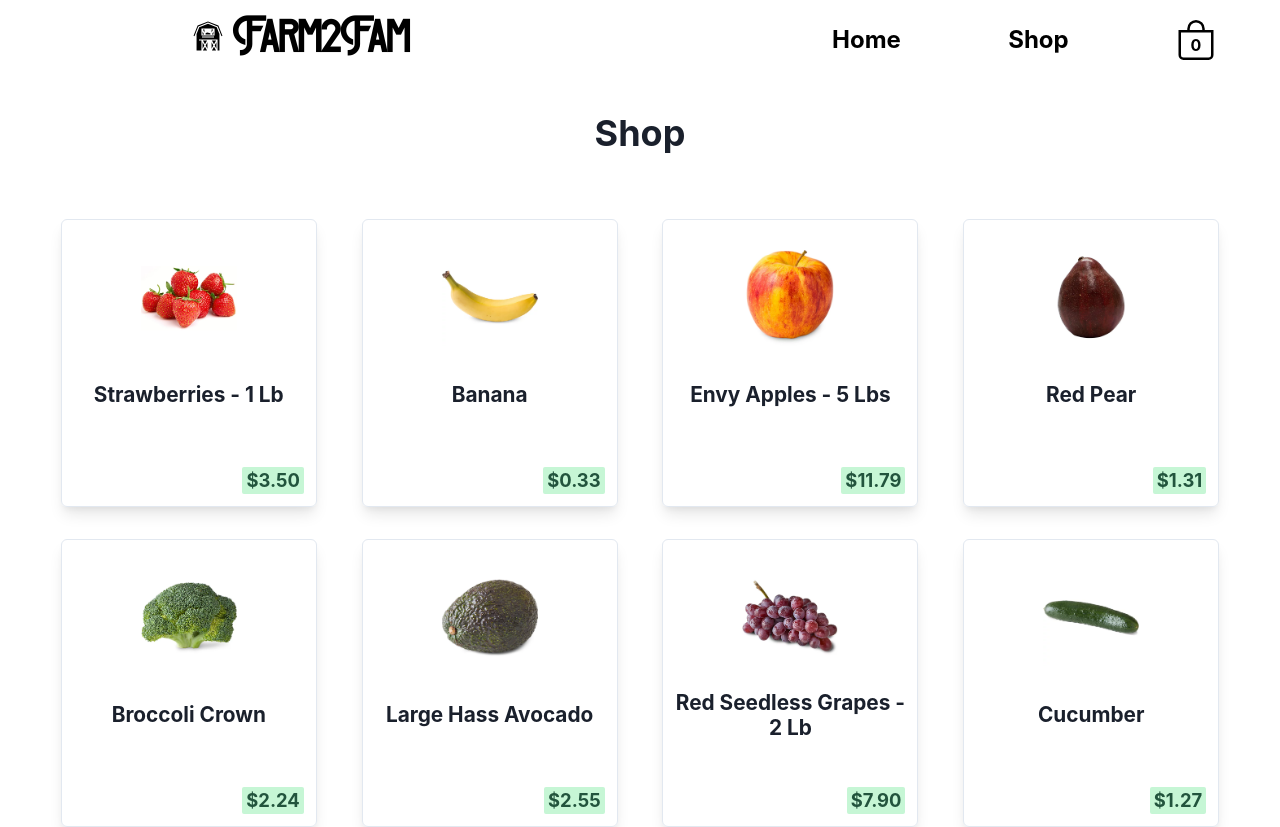
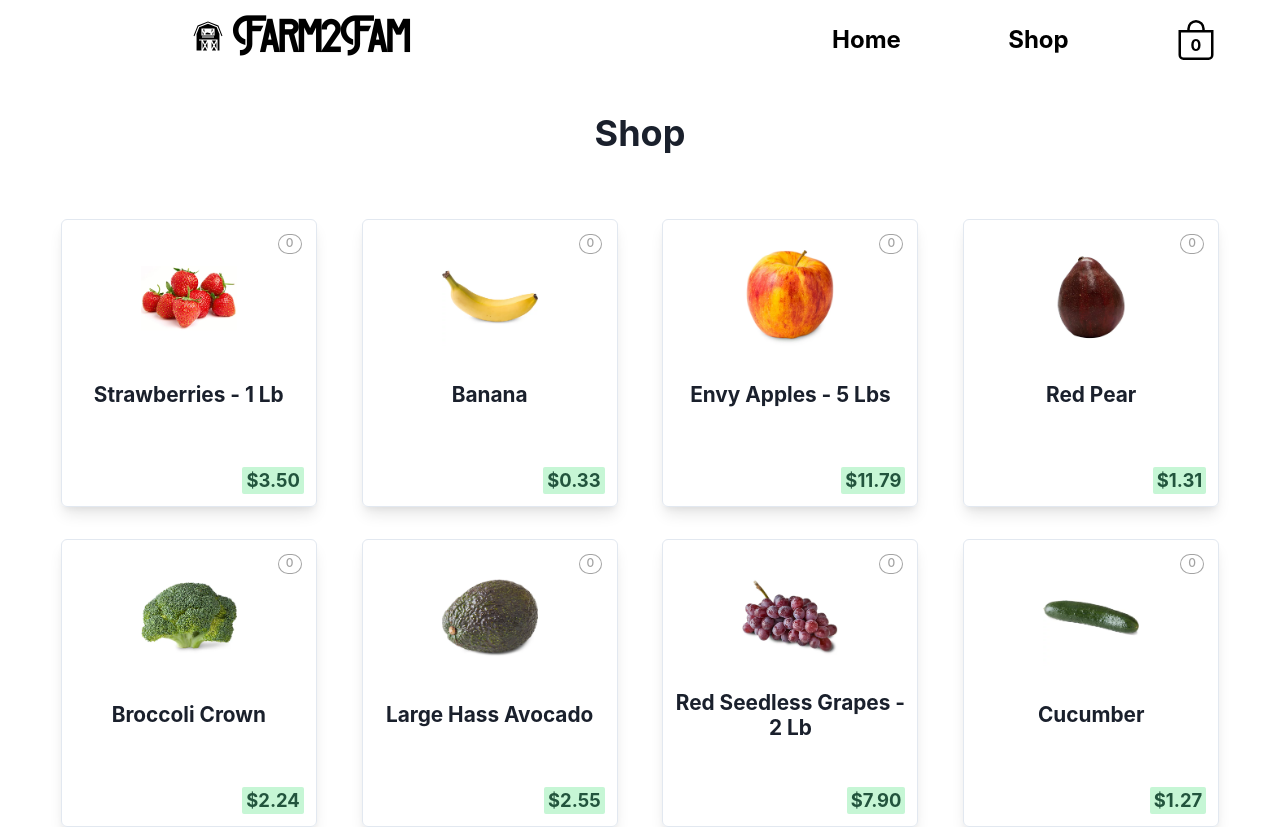
Before and after one commit to curtag/react-shop, a React (Create React App) app: page /shop in a window 1280 px wide. Shown: the top 827 px of the page. Built offline with nearby package versions, Linux system fonts and the light colour scheme.

Commit message:
add item count indicators in shop. add toasts for adding and removing item from cart

```diff
--- a/src/App.js
+++ b/src/App.js
@@ -9,6 +9,7 @@ import Detail from './pages/Detail';
 import shopItems from './data/shopItems';
 import { Box } from '@chakra-ui/layout';
 import "./data/fonts/fonts.css"
+import { useToast } from '@chakra-ui/toast';
 function itemCountReducer(count, action){
   switch(action.type){
     case 'update':
--- a/src/components/cart/Item.js
+++ b/src/components/cart/Item.js
@@ -10,6 +10,7 @@ import { Link } from "react-router-dom";
 import { CartDispatch } from "../../App";
 import { CartState } from "../../App";
 import shopItems from '../../data/shopItems';
+import { useToast } from "@chakra-ui/toast";
 
 
 const Item = ({id}) => {
@@ -19,6 +20,7 @@ const Item = ({id}) => {
   const {name, image, price} = shopItem[0];
   const itemQty = useMemo(() => cartState.filter((item) => parseInt(item.id) === parseInt(id))[0]?.qty || 0, [cartState, id])
   const [qty, setQty] = useState(itemQty);
+  const toast = useToast();
 
 
   const handleIncrement = () => {
@@ -73,6 +75,12 @@ const Item = ({id}) => {
 
   const handleRemove = () => {
     dispatchCart({type: "delete", payload:{id:id}})
+    toast({
+      title: `${name} removed from bag.`,
+      status: "warning",
+      duration: "3000",
+      isClosable: "true"
+    })
   };
   return (
     <Grid templateRows="repeat(3, 1fr)" templateColumns="repeat(10, 1fr)" borderBottom="1px" py="1rem">
--- a/src/components/shop/Item.js
+++ b/src/components/shop/Item.js
@@ -1,7 +1,13 @@
-import {Badge, Grid, GridItem, Heading, Image} from "@chakra-ui/react";
+import {Badge, Grid, GridItem, Heading, Image, Tag, TagLabel} from "@chakra-ui/react";
+import { useCallback, useContext } from "react";
 import { Link } from "react-router-dom";
+import {CartState} from "../../App";
 
 const Item = ({id, name, image, price}) => {
+  const cartState = useContext(CartState);
+  const getItemQty = useCallback(() => {
+    return (cartState.filter((item) => parseInt(item.id) === parseInt(id))[0])?.qty || 0
+  }, [cartState, id])
   return (
     <Link to={`shop/${id}`}>
       <Grid
@@ -46,6 +52,24 @@ const Item = ({id, name, image, price}) => {
         }}
       >
         <GridItem rowSpan={2} alignSelf="center">
+          <Tag
+            position="absolute"
+            borderRadius="full"
+            variant="outline"
+            colorScheme={getItemQty() ? "green" : "blackAlpha"}
+            size="sm"
+            ml={{
+              base: "5.5rem",
+              md: "8rem",
+              xl: "12.75rem"
+            }}
+            mt={{
+              xl: "1rem"
+            }}
+          >
+            <TagLabel>{getItemQty()}</TagLabel>
+          </Tag>
+
           <Image
             my={{
               base: "0rem",
--- a/src/pages/Detail.js
+++ b/src/pages/Detail.js
@@ -1,4 +1,4 @@
-import { Image, Heading, Button, Input, Flex, Box, Text } from "@chakra-ui/react";
+import { Image, Heading, Button, Input, Flex, Box, Text, useToast } from "@chakra-ui/react";
 import { useEffect, useState, useCallback, useContext } from "react";
 import { Link, useHistory } from "react-router-dom";
 import shopItems from '../data/shopItems';
@@ -19,11 +19,20 @@ const Detail = ({match}) => {
   const [qty, setQty] = useState(getItemQty(id));
   const [addDisabled, setAddDisabled] = useState(true);
   const [removeDisabled, setRemoveDisabled] = useState(true);
+  const toast = useToast();
+
 
   const handleAddClick = () => {
     if (qty >= 0 && qty <= 99) {
       setAddDisabled(true);
       dispatchCart({type: "add", payload: {id: id, qty: qty}})
+      toast({
+        title: `${qty} ${name}`,
+        description: "Added To Bag",
+        status: "success",
+        duration: "3000",
+        isClosable: "true"
+      })
     }
   }
   const handleRemoveClick = () => {
```
